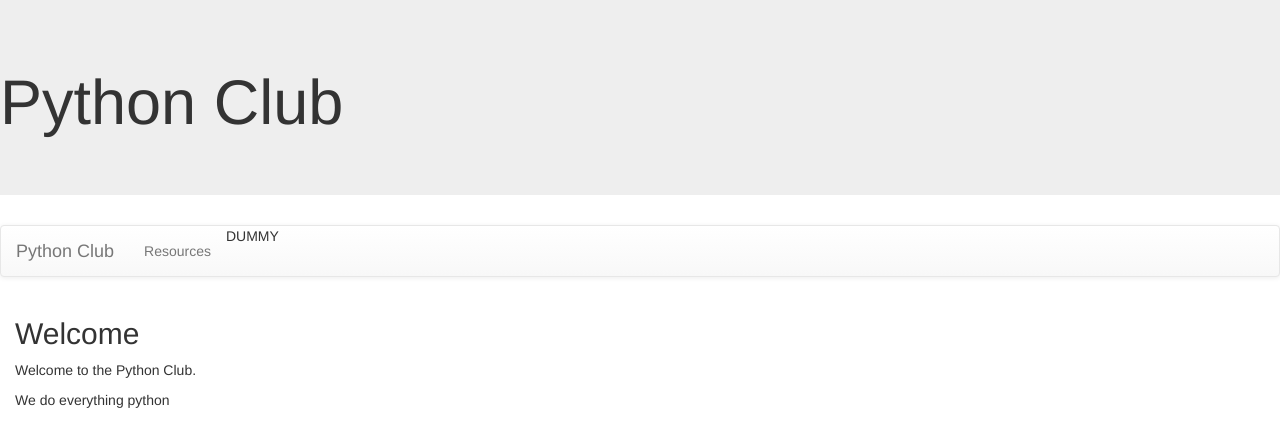
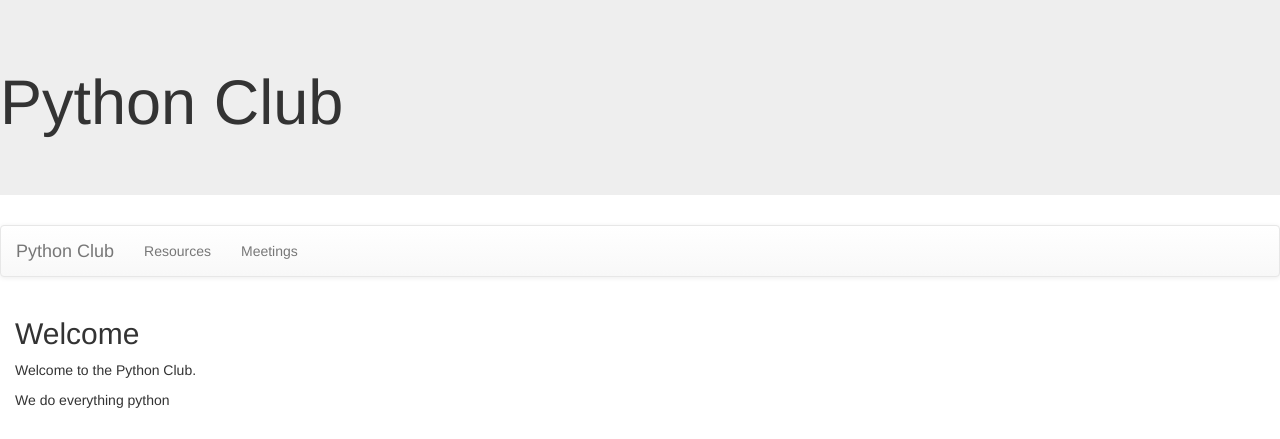
Before and after one commit to marlondocouto/Django, a Django app: page /pythonclubapp/ in a window 1280 px wide. Shown: the top 439 px of the page. Run offline with Django 3.2, Linux system fonts and the light colour scheme; some libraries are stand-ins or nearby versions.

Commit message:
Add files via upload

```diff
--- a/pythonclubproject/pythonclubapp/templates/base.html
+++ b/pythonclubproject/pythonclubapp/templates/base.html
@@ -17,7 +17,7 @@
 </div>
 <ul class="nav navbar-nav">
   <li><a href="{% url 'resources' %}">Resources</a></li> <!--name of html resource on url page-->
-  <li>DUMMY</li>
+  <li><a href="{% url 'meetings' %}">Meetings</a></li>
 </ul>
 </div>
 </nav>
```
